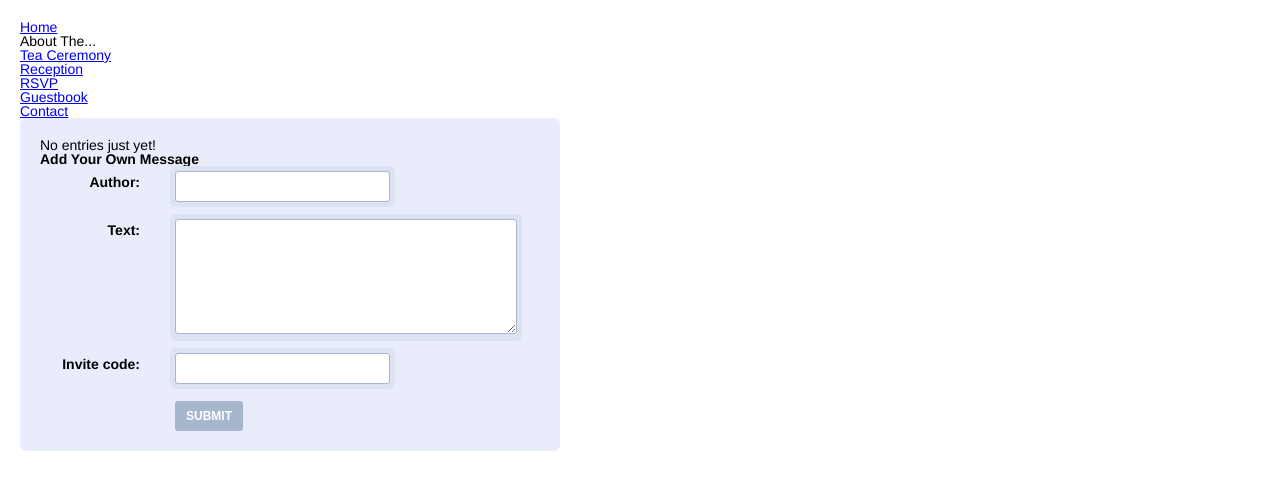
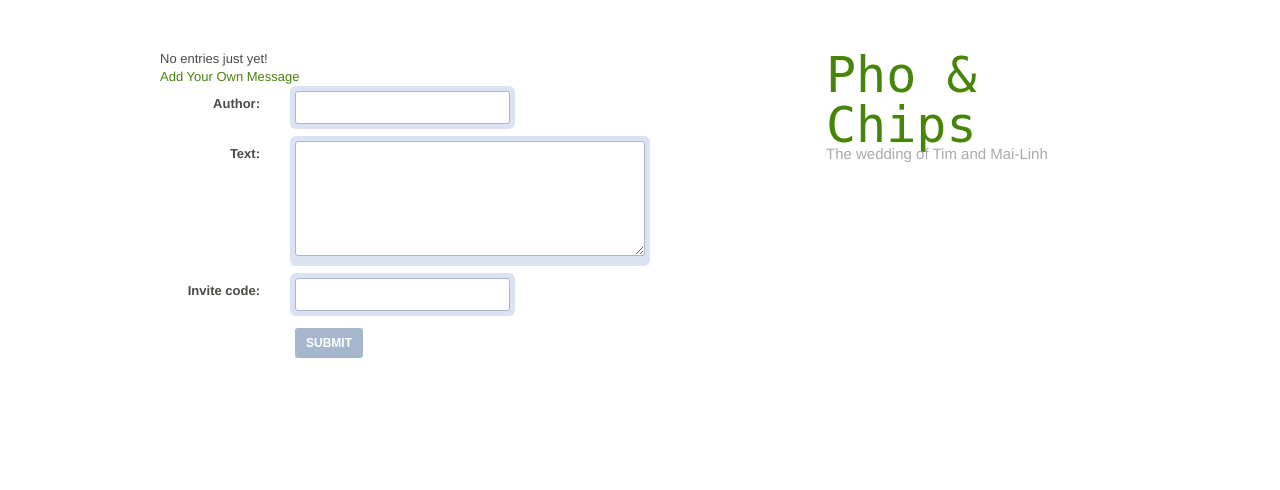
Before and after one commit to TimFletcher/phoandchips, a Django app: page /guestbook/ in a window 1280 px wide. Shown: the top 490 px of the page. Run offline with Django 3.2, Linux system fonts and the light colour scheme; data that the repository does not hold is empty; parts of the project's set-up code (start-up, migrations or seed data) failed here and were passed over; some libraries are stand-ins or nearby versions.

Commit message:
Why is there no branch

```diff
--- a/guestbook/urls.py
+++ b/guestbook/urls.py
@@ -3,6 +3,6 @@ from views import guestbook
 from models import Entry
 
 urlpatterns = patterns('',
-    url(r'^$', guestbook, name='guestbook_guestbook_guestbook'),
+    url(r'^$', guestbook, name='guestbook_guestbook'),
     # url(r'^entry/(?P<object_id>\d+)/$', object_detail, all_entries, name='guestbook_object_detail'),
 )
--- a/guests/templates/guest_thanks.html
+++ b/guests/templates/guest_thanks.html
@@ -3,11 +3,6 @@
 {% load form_helpers %}
 
 {% block primary %}
-
-  -->{{ guest }}
-  -->{{ guest.attending_ceremony }}
-  -->{{ guest.attending_reception }}
-
     {% if not guest.attending_ceremony and not guest.attending_reception %}
           <p>Sorry to hear you're not able to attend. We understand completely!</p>
           <p>We'd really like it if you could sign our guest book though. Please!</p>
--- a/media/css/screen.css
+++ b/media/css/screen.css
@@ -1,24 +1,47 @@
-body                        {font-family: Helvetica, sans-serif; font-size: 14px; padding: 20px;}
 
-.input span {
-  position: absolute;
-  padding: 7px;
-  margin-left: 0px;
-  color: #999;
-  z-index: 1;
-  cursor: text;
-}
-input, textarea, .input textarea, input.fakeinput{
-  z-index: 0;
-  padding: 6px 9px 7px 4px;
-  margin: 0;
-  font: inherit;
-  border: 1px solid #ABB5CD;
-  -webkit-border-radius: 3px;
-}
 
-#container                      {}
-#primary                        {width: 500px; background-color: #E9EDFB; padding: 20px; -webkit-border-radius: 6px;}
+/*#47840A*/
+
+body                            {padding: 20px;}
+#container                      {width: 960px; overflow: hidden; margin: 30px auto 0 auto;}
+#primary                        {width: 654px; float: left; padding: 0px;}
+#secondary                      {width: 304px; float: right;}
+
+/* Global Typography */
+body                            {font: 13px/18px "Helvetica Neue", Helvetica, Arial, sans-serif; color: #494945;}
+a                               {text-decoration: none; color: #47840A;}
+a:hover                         {text-decoration: underline;}
+h1,h2,h3,h4,h5                  {color: #47840A; font-weight: normal;}
+
+/* Logo */
+#logo                           {padding: 0 0 0 10px; height: 95px;}
+#logo h1                        {font-family: "American Typewriter", monospace; font-size: 50px; line-height: 1em; margin: 0 0 -5px 0; font-weight: 500; color: #47840A;}
+#logo span                      {display: block; margin-bottom: 30px; font-size: 15px;/*font-style: italic;*/ color: #AAAAAA;}
+
+/* Navigation */
+#nav                            {/*color: #47840A; */width: 274px; height: 281px; padding: 20px 0 10px 30px; display: block; /*background-color: #ddd;*/}
+#nav ul                         {margin: 0 0 1em 1em;}
+#nav li                         {margin: 0 0 1em 0;}
+#nav a                          {color: #47840A;}
+#nav span                       {background-color: #60b30e; color: #000000; padding: 3px 7px;
+                                    -webkit-border-radius: 6px;
+		                            background: -webkit-gradient(linear, left top, left bottom, color-stop(0.0, #7ae311), color-stop(1.0, #60b30e)) !important;
+                                    text-shadow: rgba(255,255,255,.2) 0 1px 0;
+                                }
+/* Homepage */
+#home-news                      {padding: 0px 10px 20px 20px; height: 168px;}
+#home-news h2                   {border-top: 1px solid #DDDDDD; padding: 3px 0 10px 0px; text-transform: uppercase;}
+#home-news h3                   {font-weight: bold;}
+#home-news .meta                {color: #AAAAAA; font-size: 11px; line-height: 18px;}
+
+/* Images */
+.photo                          {margin: 2px; background-color: #FFFFFF; border: 1px solid #CCCCCC; display: block;}
+.size1                          {height: 400px; width: 648px; margin-top: 0;}
+.size2                          {height: 198px; width: 320px;}
+.size3                          {height: 96px; width: 158px;}
+.inline                         {float: left;}
+
+/* Forms */
 textarea                        {height: 100px;}
 .column                         {float: left; background-color: #DBE3F2; padding: 5px; margin-bottom: 7px; -webkit-border-radius: 6px; position: relative;}
 .column input[type='text']      {width: 200px;}
@@ -40,3 +63,20 @@ label                           {display: inline-block; width: 100px; float: lef
 .error                          {background-color: #FCC;}
 .errorlist                      {font-size: 12px; margin-top: 4px; font-weight: bold;}
 .errorlist li                   {width: 100%;}
+
+.input span {
+  position: absolute;
+  padding: 7px;
+  margin-left: 0px;
+  color: #999;
+  z-index: 1;
+  cursor: text;
+}
+input, textarea, .input textarea, input.fakeinput{
+  z-index: 0;
+  padding: 6px 9px 7px 4px;
+  margin: 0;
+  font: inherit;
+  border: 1px solid #ABB5CD;
+  -webkit-border-radius: 3px;
+}
--- a/templates/base.html
+++ b/templates/base.html
@@ -1,4 +1,4 @@
-<!DOCTYPE HTML PUBLIC "-//W3C//DTD HTML 4.01//EN" "http://www.w3.org/TR/html4/strict.dtd">
+{% load flatpages %}<!DOCTYPE HTML PUBLIC "-//W3C//DTD HTML 4.01//EN" "http://www.w3.org/TR/html4/strict.dtd">
 
 <html lang="en">
 <head>
@@ -29,28 +29,34 @@
 <body>
 <!--[if IE]><p style="color: red; text-align: center; margin-top: 10px">You're using Internet Explorer. This website uses technologies that Internet Explorer does not support but pretty much every other browser does support. Do yourself and the Internet a favour and install a better browser.</p><![endif]-->
 <div id="container">
-    <div id="header">
-        <ul id="menu">
-            <li><a id="current" href="/">Home</a></li>
-            <li>
-                About The...
-                <ul>
-                    <li><a{% block tea_ceremony %} id="current"{% endblock %} href="/info/tea-ceremony/">Tea Ceremony</a></li>
-                    <li><a{% block reception %} id="current"{% endblock %} href="/info/reception/">Reception</a></li>
-                </ul>
-            </li>
-            <li><a{% block register %} id="current"{% endblock %} href="/guests/register/">RSVP</a></li>
-            <li><a{% block guestbook %} id="current"{% endblock %} href="/guestbook/">Guestbook</a></li>
-            <li><a{% block contact %} id="current"{% endblock %} href="/contact/">Contact</a></li>
-        </ul>
-    </div>
-	<div id="primary">
-	    {% block primary %}
-	    {% endblock %}
+    <div id="primary">
+        {% block primary %}
+        {% endblock %}
     </div>
     <div id="secondary">
-        {% block secondary %}
-        {% endblock %}
+        <div id="logo">
+            <h1>Pho &amp; Chips</h1>
+            <span class="tagline">The wedding of Tim and Mai-Linh</span>
+        </div>
+        <ul id="nav">
+            {# <li>{% ifequal request.META.PATH_INFO '/' %}<span>Home</span>{% else %}<a href="{% url homepage %}">Home</a>{% endifequal %}</li> #}
+            {# {% get_flatpages '/info/' as info_pages %} #}
+            {# <ul> #}
+            {#     {% for info_page in info_pages %} #}
+            {#         <li> #}
+            {#             {% ifequal flatpage.url info_page.url %} #}
+            {#                 <span>{{ info_page.title }}</span> #}
+            {#             {% else %} #}
+            {#                 <a href="{{ info_page.url }}">{{ info_page.title }}</a> #}
+            {#             {% endifequal %} #}
+            {#         </li> #}
+            {#     {% endfor %} #}
+            {# </ul> #}
+            {# <li>{% ifequal request.META.PATH_INFO '/guests/register/' %}<span>RSVP</span>{% else %}<a href="{% url guests_register %}">RSVP</a>{% endifequal %}</li> #}
+            {# <li>{% ifequal request.META.PATH_INFO '/guestbook/' %}<span>Guestbook</span>{% else %}<a href="{% url guestbook_guestbook %}">Guestbook</a>{% endifequal %}</li> #}
+            {# <li>{% ifequal flatpage.url '/contact/' %}<span>Contact</span>{% else %}<a href="/contact/">Contact</a>{% endifequal %}</li> #}
+        </ul>
+        {% block secondary %}{% endblock %}
     </div>
     <div class="clearingDiv"></div>
 </div>
--- a/urls.py
+++ b/urls.py
@@ -1,9 +1,11 @@
 from django.conf.urls.defaults import *
 from django.contrib import admin
+from django.views.generic.simple import direct_to_template
 import settings
 admin.autodiscover()
 
 urlpatterns = patterns('',
+    url(r'^$', direct_to_template, {'template': 'homepage.html'}, name="homepage"),
     (r'^guests/', include('guests.urls')),
     (r'^guestbook/', include('guestbook.urls')),
     (r'^admin/', include(admin.site.urls))
```
Also changed, not shown: templates/homepage.html (added, +21 -0 lines), media/img/tim-mai-linh-67.jpg (added).
